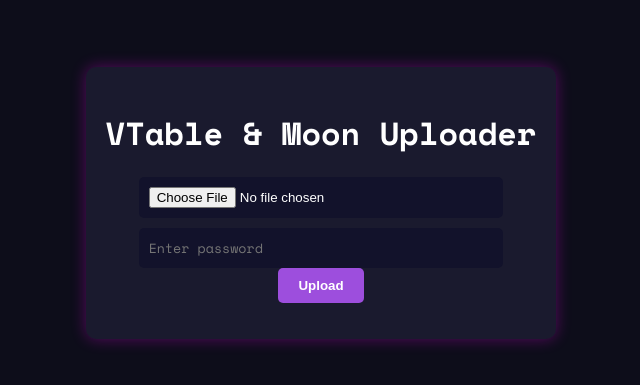
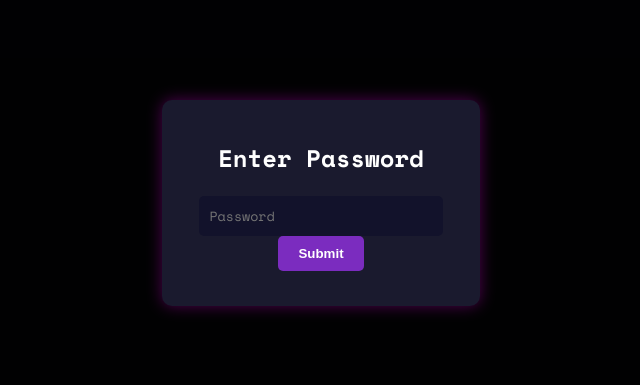
Before and after one commit to virtualtable/vtable-and-moon-are-gay, a plain HTML site: page index.html in a window 1280 px wide. Shown: the part 197-582 px from the top of the page, without its empty margins (319-959 px from the left). Drawn offline with nearby package versions, Linux system fonts and the light colour scheme.

Commit message:
Update index.html

```diff
--- a/index.html
+++ b/index.html
@@ -7,10 +7,18 @@
     <link rel="stylesheet" href="styles.css">
 </head>
 <body>
-    <div class="container">
-        <h1 class="title">VTable & Moon Uploader</h1>
+    <div id="passwordPrompt" class="overlay">
+        <div class="password-container">
+            <h2>Enter Password</h2>
+            <input type="password" id="passwordInput" class="password-input" placeholder="Password">
+            <button onclick="checkPassword()" class="submit-button">Submit</button>
+            <p id="passwordMessage" class="error-message"></p>
+        </div>
+    </div>
+
+    <div id="mainContent" class="container hidden">
+        <h1 class="title">VTable and moon are gay</h1>
         <input type="file" id="fileInput" class="file-input">
-        <input type="password" id="passwordInput" placeholder="Enter password" class="password-input">
         <button onclick="uploadFile()" class="upload-button">Upload</button>
         <p id="message" class="message"></p>
     </div>
```
